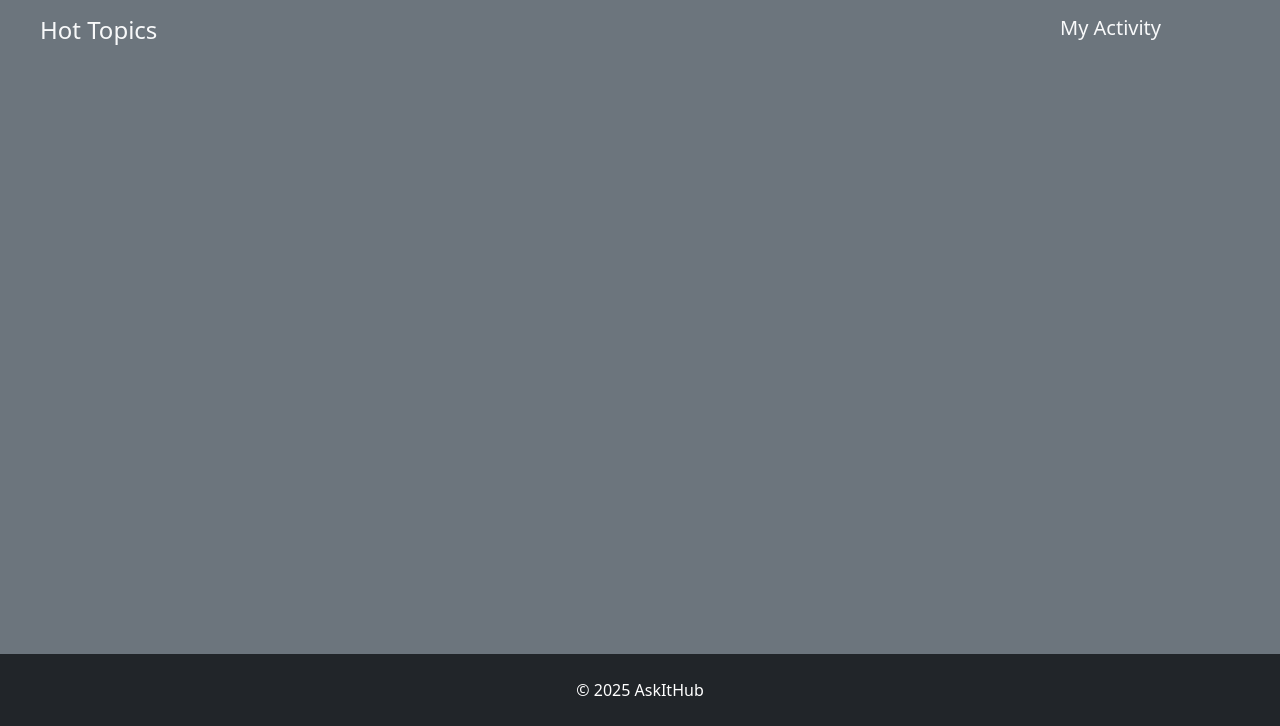
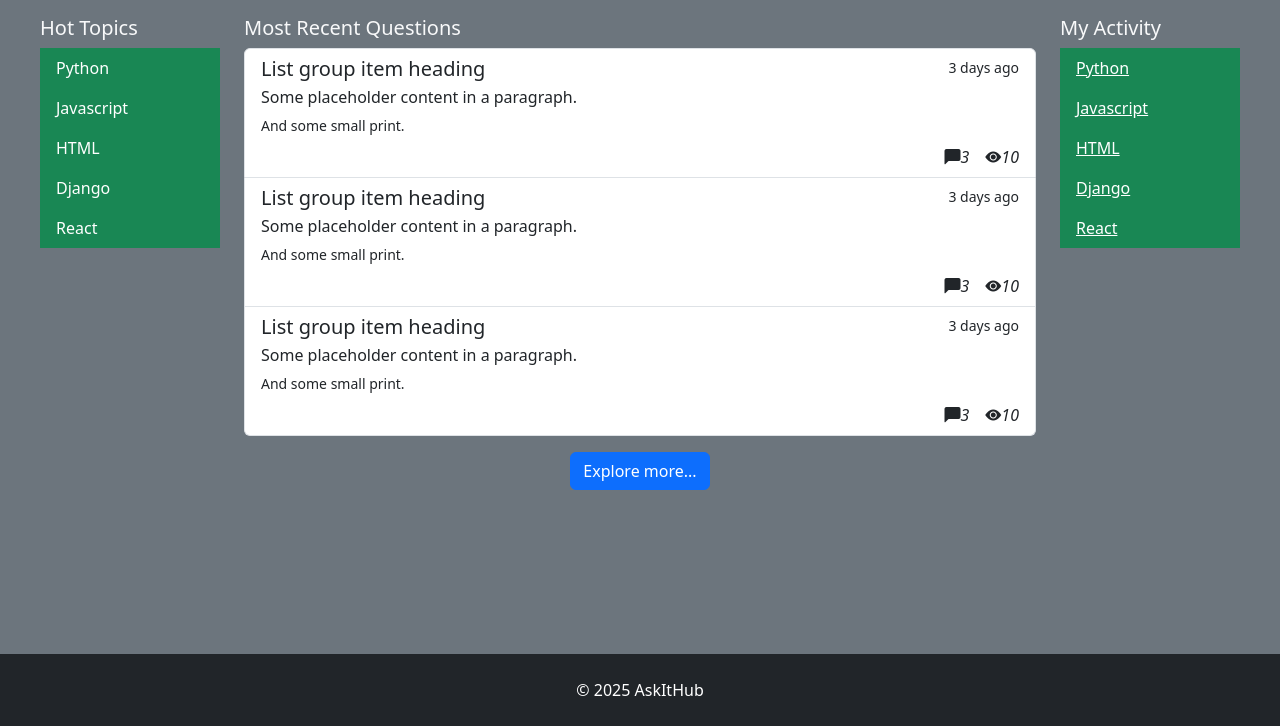
Before and after one commit to Huerte/askithub, a Django app: page / in a window 1280 px wide. Shown: the part 74-800 px from the top of the page. Run offline with Django 5.2, Linux system fonts and the light colour scheme.

Commit message:
Added a login page and improve the homepage

```diff
--- a/src/forum/templates/forum/home.html
+++ b/src/forum/templates/forum/home.html
@@ -1,16 +1,102 @@
-{% extends "forum/index.html" %}
+{% extends "forum/base.html" %}
 
 {% block content %}
 
     <div class="container-fluid text-light">
         <div class="row m-3">
+            <!-- Interested Topics -->
+             <div class="col-2">
+                <h5> Hot Topics </h5>
+                <ul class="list-group list-group-flush">
+                    <li class="list-group-item bg-success border-0"><a href="#" class="text-white text-decoration-none">Python</a></li>
+                    <li class="list-group-item bg-success border-0"><a href="#" class="text-white text-decoration-none">Javascript</a></li>
+                    <li class="list-group-item bg-success border-0"><a href="#" class="text-white text-decoration-none">HTML</a></li>
+                    <li class="list-group-item bg-success border-0"><a href="#" class="text-white text-decoration-none">Django</a></li>
+                    <li class="list-group-item bg-success border-0"><a href="#" class="text-white text-decoration-none">React</a></li>
+                </ul>
+
+            </div>
+
             <!-- Hot topics -->
-            <div class="col-10">
-                <h4 class="text-start">Hot Topics</h4>
+            <div class="col-8">
+                <div class="panel">
+                    <div class="panel-heading">
+                        <h5> Most Recent Questions </h5>
+                    </div>
+
+                    <div class="panel-body rounded">
+
+                        <!-- Question  -->
+                        <div class="list-group">
+                            <a href="#" class="list-group-item list-group-item-action">
+                                <div class="d-flex w-100 justify-content-between">
+                                <h5 class="mb-1">List group item heading</h5>
+
+                                <small>3 days ago</small>
+
+                                </div>
+                                <p class="mb-1">Some placeholder content in a paragraph.</p>
+                                <small>And some small print.</small>
+
+                                <div class="d-flex align-items-center justify-content-end gap-3 mt-2">
+                                    <i class="bi bi-chat-left-fill">3</i>
+                                    <i class="bi bi-eye-fill">10</i>
+                                </div>
+                            </a>
+
+                            <a href="#" class="list-group-item list-group-item-action">
+                                <div class="d-flex w-100 justify-content-between">
+                                <h5 class="mb-1">List group item heading</h5>
+
+                                <small>3 days ago</small>
+
+                                </div>
+                                <p class="mb-1">Some placeholder content in a paragraph.</p>
+                                <small>And some small print.</small>
+
+                                <div class="d-flex align-items-center justify-content-end gap-3 mt-2">
+                                    <i class="bi bi-chat-left-fill">3</i>
+                                    <i class="bi bi-eye-fill">10</i>
+                                </div>
+                            </a>
+
+                            <a href="#" class="list-group-item list-group-item-action">
+                                <div class="d-flex w-100 justify-content-between">
+                                <h5 class="mb-1">List group item heading</h5>
+
+                                <small>3 days ago</small>
+
+                                </div>
+                                <p class="mb-1">Some placeholder content in a paragraph.</p>
+                                <small>And some small print.</small>
+
+                                <div class="d-flex align-items-center justify-content-end gap-3 mt-2">
+                                    <i class="bi bi-chat-left-fill">3</i>
+                                    <i class="bi bi-eye-fill">10</i>
+                                </div>
+                            </a>
+                        </div>
+
+                        <div class="d-flex justify-content-center mt-3">
+                            <button class="btn btn-primary text-center">
+                                Explore more...
+                            </button>
+                        </div>
+
+                    </div>
+                </div>
             </div>
+
             <!-- Activity -->
             <div class="col-2 ">
                 <h5> My Activity </h5>
+                <ul class="list-group list-group-flush">
+                    <li class="list-group-item bg-success border-0"><a href="#" class="text-white">Python</a></li>
+                    <li class="list-group-item bg-success border-0"><a href="#" class="text-white">Javascript</a></li>
+                    <li class="list-group-item bg-success border-0"><a href="#" class="text-white">HTML</a></li>
+                    <li class="list-group-item bg-success border-0"><a href="#" class="text-white">Django</a></li>
+                    <li class="list-group-item bg-success border-0"><a href="#" class="text-white">React</a></li>
+                </ul>
             </div>
         </div>
     </div>
--- a/src/forum/urls.py
+++ b/src/forum/urls.py
@@ -3,5 +3,6 @@ from . import views
 
 
 urlpatterns = [
-    path('', views.homepage_view, name='homepage')
+    path('', views.homepage_view, name='homepage'),
+    path('login/', views.login_view, name='login-page')
 ]
--- a/src/forum/views.py
+++ b/src/forum/views.py
@@ -3,3 +3,6 @@ from django.shortcuts import render
 
 def homepage_view(requests):
     return render(requests, 'forum/home.html')
+
+def login_view(requests):
+    return render(requests, 'forum/auth/login.html')
--- a/src/main/settings.py
+++ b/src/main/settings.py
@@ -37,7 +37,7 @@ ROOT_URLCONF = 'main.urls'
 TEMPLATES = [
     {
         'BACKEND': 'django.template.backends.django.DjangoTemplates',
-        'DIRS': [],
+        'DIRS': [BASE_DIR / 'forum' / 'templates'],
         'APP_DIRS': True,
         'OPTIONS': {
             'context_processors': [
```
Also changed, not shown: src/forum/templates/forum/auth/login.html (+102 -0 lines), src/forum/templates/forum/base.html (renamed from src/forum/templates/forum/index.html).
